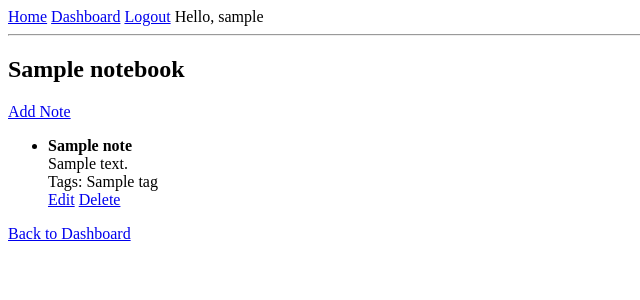
After one commit to yuldoshevgg/cloudnotes, a Django app: page /notebooks/1/ in a window 1280 px wide. The commit adds this page. Shown: the top 300 px of the page, without its empty margins (0-640 px from the left). Run offline with Django 5.2, Linux system fonts and the light colour scheme; a user stored in the database is signed in; tables that the repository leaves empty hold one stand-in row (values such as "Sample post").

Commit message:
Implemented CRUD for Notes with ManyToMany Tags

```diff
--- a/config/urls.py
+++ b/config/urls.py
@@ -2,6 +2,9 @@ from django.contrib import admin
 from django.urls import path
 from django.contrib.auth import views as auth_views
 from notes import views
+
+def home(request):
+    return render(request, "home.html")
 
 urlpatterns = [
     path("admin/", admin.site.urls),
@@ -14,4 +17,8 @@ urlpatterns = [
     path("notebooks/create/", views.create_notebook, name="create_notebook"),
     path("notebooks/update/<int:pk>/", views.update_notebook, name="update_notebook"),
     path("notebooks/delete/<int:pk>/", views.delete_notebook, name="delete_notebook"),
+    path("notebooks/<int:pk>/", views.notebook_detail, name="notebook_detail"),
+    path("notes/create/<int:notebook_id>/", views.create_note, name="create_note"),
+    path("notes/update/<int:pk>/", views.update_note, name="update_note"),
+    path("notes/delete/<int:pk>/", views.delete_note, name="delete_note"),
 ]
--- a/notes/models.py
+++ b/notes/models.py
@@ -12,19 +12,19 @@ class Notebook(models.Model):
         return self.title
 
 
+class Tag(models.Model):
+    name = models.CharField(max_length=50)
+
+    def __str__(self):
+        return self.name
+
+
 class Note(models.Model):
     title = models.CharField(max_length=200)
     content = models.TextField()
     notebook = models.ForeignKey(Notebook, on_delete=models.CASCADE, related_name="notes")
+    tags = models.ManyToManyField(Tag, related_name="notes", blank=True)
     created_at = models.DateTimeField(auto_now_add=True)
 
     def __str__(self):
         return self.title
-
-
-class Tag(models.Model):
-    name = models.CharField(max_length=50)
-    notes = models.ManyToManyField(Note, related_name="tags", blank=True)
-
-    def __str__(self):
-        return self.name
--- a/notes/views.py
+++ b/notes/views.py
@@ -2,9 +2,11 @@ from django.shortcuts import render, redirect, get_object_or_404
 from django.contrib.auth import login
 from django.contrib.auth.forms import UserCreationForm
 from django.contrib.auth.decorators import login_required
-from .models import Notebook
-from .forms import NotebookForm
+from .models import Notebook, Note
+from .forms import NotebookForm, NoteForm
 
+
+# ---------- BASIC PAGES ----------
 
 def home(request):
     return render(request, "home.html")
@@ -28,6 +30,8 @@ def register(request):
 
     return render(request, "registration/register.html", {"form": form})
 
+
+# ---------- NOTEBOOK CRUD ----------
 
 @login_required
 def create_notebook(request):
@@ -68,3 +72,60 @@ def delete_notebook(request, pk):
         return redirect("dashboard")
 
     return render(request, "notebooks/delete.html", {"notebook": notebook})
+
+
+# ---------- NOTE CRUD ----------
+
+@login_required
+def notebook_detail(request, pk):
+    notebook = get_object_or_404(Notebook, pk=pk, owner=request.user)
+    notes = notebook.notes.all()
+    return render(request, "notes/notebook_detail.html", {
+        "notebook": notebook,
+        "notes": notes
+    })
+
+
+@login_required
+def create_note(request, notebook_id):
+    notebook = get_object_or_404(Notebook, pk=notebook_id, owner=request.user)
+
+    if request.method == "POST":
+        form = NoteForm(request.POST)
+        if form.is_valid():
+            note = form.save(commit=False)
+            note.notebook = notebook
+            note.save()
+            form.save_m2m()
+            return redirect("notebook_detail", pk=notebook.id)
+    else:
+        form = NoteForm()
+
+    return render(request, "notes/create_note.html", {"form": form})
+
+
+@login_required
+def update_note(request, pk):
+    note = get_object_or_404(Note, pk=pk, notebook__owner=request.user)
+
+    if request.method == "POST":
+        form = NoteForm(request.POST, instance=note)
+        if form.is_valid():
+            form.save()
+            return redirect("notebook_detail", pk=note.notebook.id)
+    else:
+        form = NoteForm(instance=note)
+
+    return render(request, "notes/update_note.html", {"form": form})
+
+
+@login_required
+def delete_note(request, pk):
+    note = get_object_or_404(Note, pk=pk, notebook__owner=request.user)
+
+    if request.method == "POST":
+        notebook_id = note.notebook.id
+        note.delete()
+        return redirect("notebook_detail", pk=notebook_id)
+
+    return render(request, "notes/delete_note.html", {"note": note})
--- a/templates/dashboard.html
+++ b/templates/dashboard.html
@@ -8,7 +8,9 @@
 <ul>
     {% for notebook in notebooks %}
         <li>
-            {{ notebook.title }}
+            <a href="/notebooks/{{ notebook.id }}/">
+                {{ notebook.title }}
+            </a>
             <a href="/notebooks/update/{{ notebook.id }}/">Edit</a>
             <a href="/notebooks/delete/{{ notebook.id }}/">Delete</a>
         </li>
--- /dev/null
+++ b/templates/notes/notebook_detail.html
@@ -0,0 +1,34 @@
+{% extends "base.html" %}
+
+{% block content %}
+<h2>{{ notebook.title }}</h2>
+
+<a href="/notes/create/{{ notebook.id }}/">Add Note</a>
+
+<ul>
+    {% for note in notes %}
+        <li>
+            <strong>{{ note.title }}</strong>
+
+            <br>
+            {{ note.content }}
+
+            <br>
+            Tags:
+            {% for tag in note.tags.all %}
+                {{ tag.name }}
+            {% empty %}
+                No tags
+            {% endfor %}
+
+            <br>
+            <a href="/notes/update/{{ note.id }}/">Edit</a>
+            <a href="/notes/delete/{{ note.id }}/">Delete</a>
+        </li>
+    {% empty %}
+        <li>No notes yet.</li>
+    {% endfor %}
+</ul>
+
+<a href="/dashboard/">Back to Dashboard</a>
+{% endblock %}
```
Also changed, not shown: notes/forms.py (+7 -1 lines), templates/notes/create_note.html (added, +12 -0 lines), templates/notes/delete_note.html (added, +13 -0 lines), templates/notes/update_note.html (added, +12 -0 lines), notes/migrations/0001_initial.py.
